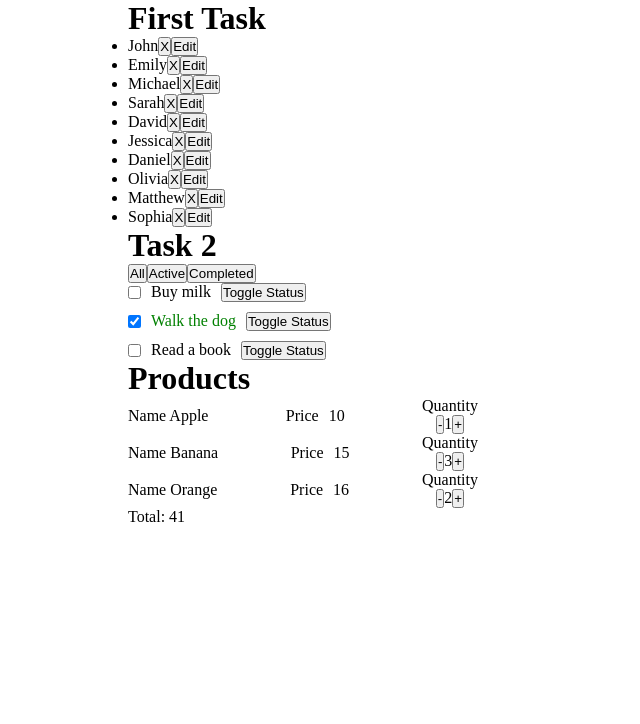
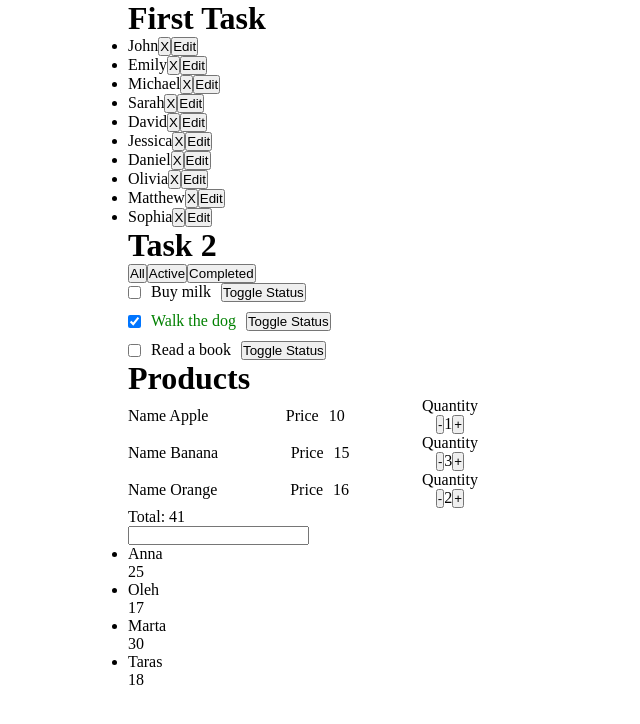
Before and after one commit to DenisFR2727/support_react-components, a React (Vite) app: page / in a window 1280 px wide. Shown: the top 724 px of the page, without its empty margins (0-640 px from the left). Built offline with nearby package versions, Linux system fonts and the light colour scheme.

Commit message:
Filter user min age in input

```diff
--- a/src/App.tsx
+++ b/src/App.tsx
@@ -1,14 +1,24 @@
-import EditUserInput from './components/EditSaveInput/EditUserInput';
-import TodoList from './components/Todo/Todo';
+import EditUserInput from "./components/EditSaveInput/EditUserInput";
+import TodoList from "./components/Todo/Todo";
+import ShoppingCart from "./components/FoodBasket/ShoppingCart";
 
-import './App.css';
-import ShoppingCart from './components/FoodBasket/ShoppingCart';
+import "./App.css";
+import FilterUser from "./components/FilterUser/FilterUser";
+
+const users = [
+  { id: 1, name: "Anna", age: 25 },
+  { id: 2, name: "Oleh", age: 17 },
+  { id: 3, name: "Marta", age: 30 },
+  { id: 4, name: "Taras", age: 18 },
+];
+
 function App() {
   return (
     <div className="App">
       <EditUserInput />
       <TodoList />
       <ShoppingCart />
+      <FilterUser users={users} />
     </div>
   );
 }
--- /dev/null
+++ b/src/components/FilterUser/FilterUser.tsx
@@ -0,0 +1,41 @@
+import { useState } from "react";
+
+interface UsersProps {
+  id: number;
+  name: string;
+  age: number;
+}
+
+export default function FilterUser({ users }: { users: UsersProps[] }) {
+  const [ageUser, setAgeUser] = useState<number>(0);
+
+  const changeAgeUser = (age: number) => {
+    setAgeUser(age);
+  };
+  console.log(ageUser);
+
+  const filteredUser = users.filter((user) => user.age >= ageUser);
+
+  return (
+    <div className="users">
+      <ul>
+        <input
+          type="text"
+          onChange={(e) => changeAgeUser(Number(e.target.value))}
+          maxLength={3}
+          onKeyDown={(e) => {
+            if (!/^\d$/.test(e.key) && e.key !== "Backspace") {
+              e.preventDefault();
+            }
+          }}
+        />
+        {filteredUser.map((user) => (
+          <li key={user.id}>
+            <p>{user.name}</p>
+            <p>{user.age}</p>
+          </li>
+        ))}
+      </ul>
+    </div>
+  );
+}
```
Also changed, not shown: src/components/FoodBasket/ShoppingCart.tsx (+7 -11 lines), src/components/Todo/Todo.tsx (+15 -21 lines), src/components/Todo/todo.css (indentation only). Lines whose indentation alone changed are shown as unchanged.
